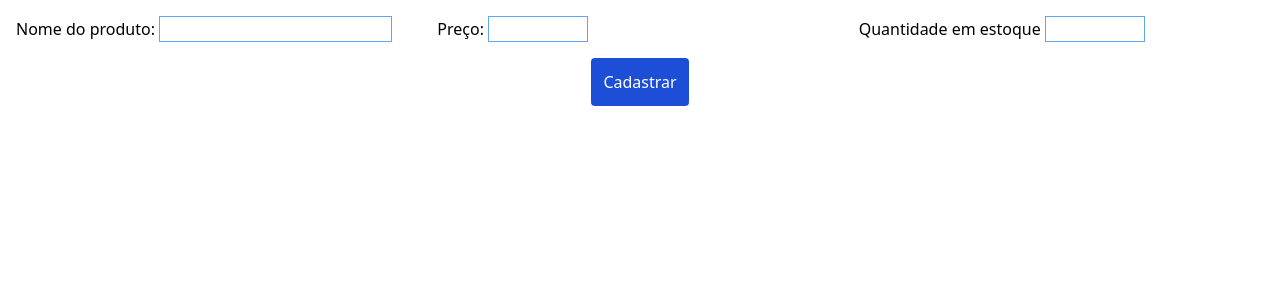
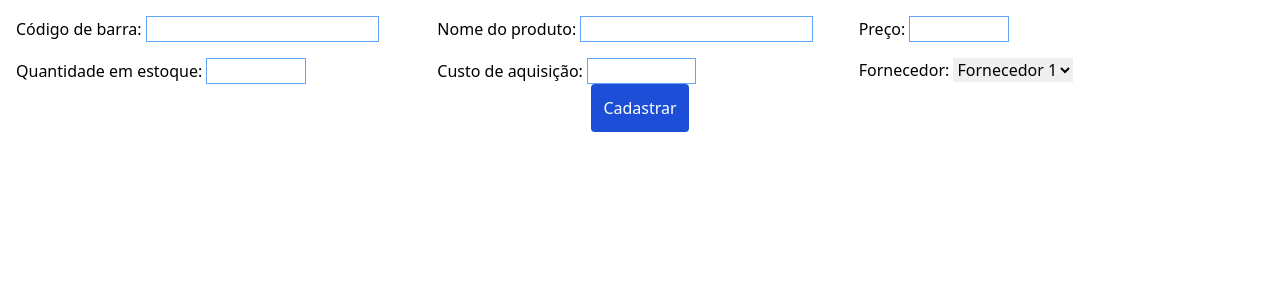
Before and after one commit to ProfessorAndersonChoren/webII_manha, a PHP site: page /src/View/form_add_product.php in a window 1280 px wide. Shown: the top 300 px of the page. Run offline with PHP 8.4, Linux system fonts and the light colour scheme.

Commit message:
Atualização do form de cadastro de produtos

```diff
--- a/loja_de_varejo/index.html
+++ b/loja_de_varejo/index.html
@@ -5,7 +5,7 @@
     <meta http-equiv="X-UA-Compatible" content="IE=edge">
     <meta name="viewport" content="width=device-width, initial-scale=1.0">
     <title>Loja de varejo - Home</title>
-    <link rel="stylesheet" href="view/css/style.css">
+    <link rel="stylesheet" href="src/View/css/style.css">
 </head>
 <body>
     <header class="bg-blue-400">
@@ -15,7 +15,7 @@
                     <a href="#">Home</a>
                 </li>
                 <li>
-                    <a href="view/form_add_product.php">Novo produto</a>
+                    <a href="src/View/form_add_product.php">Novo produto</a>
                 </li>
             </ul>
         </nav>
--- a/loja_de_varejo/src/Model/Sale.php
+++ b/loja_de_varejo/src/Model/Sale.php
@@ -23,5 +23,4 @@ class Sale
     {
         return $product->price * $product->quantity;
     }
-
 }
--- a/loja_de_varejo/src/View/css/style.css
+++ b/loja_de_varejo/src/View/css/style.css
@@ -558,13 +558,13 @@ video {
   --tw-backdrop-sepia:  ;
 }
 
-.m-4 {
-  margin: 1rem;
+.mx-4 {
+  margin-left: 1rem;
+  margin-right: 1rem;
 }
 
-.my-4 {
+.mt-4 {
   margin-top: 1rem;
-  margin-bottom: 1rem;
 }
 
 .flex {
@@ -592,33 +592,9 @@ video {
   border-width: 1px;
 }
 
-.border-b {
-  border-bottom-width: 1px;
-}
-
 .border-blue-400 {
   --tw-border-opacity: 1;
   border-color: rgb(96 165 250 / var(--tw-border-opacity));
-}
-
-.border-blue-900 {
-  --tw-border-opacity: 1;
-  border-color: rgb(30 58 138 / var(--tw-border-opacity));
-}
-
-.border-blue-50 {
-  --tw-border-opacity: 1;
-  border-color: rgb(239 246 255 / var(--tw-border-opacity));
-}
-
-.border-blue-100 {
-  --tw-border-opacity: 1;
-  border-color: rgb(219 234 254 / var(--tw-border-opacity));
-}
-
-.border-blue-500 {
-  --tw-border-opacity: 1;
-  border-color: rgb(59 130 246 / var(--tw-border-opacity));
 }
 
 .bg-blue-400 {
--- a/loja_de_varejo/src/View/form_add_product.php
+++ b/loja_de_varejo/src/View/form_add_product.php
@@ -11,7 +11,11 @@
 
 <body>
     <form action="../controller/Product.php" method="POST">
-        <section class="m-4 columns-3">
+        <section class="mx-4 mt-4 columns-3">
+            <article>
+                <label for="barCode" class="cursor-pointer">Código de barra: </label>
+                <input type="number" name="barCode" id="barCode" class="border border-blue-400" required>
+            </article>
             <article>
                 <label for="name" class="cursor-pointer">Nome do produto: </label>
                 <input type="text" id="name" name="name" class="border border-blue-400" required>
@@ -20,9 +24,23 @@
                 <label for="price" class="cursor-pointer">Preço: </label>
                 <input type="number" id="price" name="price" min=1 max=1000 class="border border-blue-400" required>
             </article>
+        </section>
+        <section class="mx-4 mt-4 columns-3">
             <article>
-                <label for="quantity" class="cursor-pointer">Quantidade em estoque</label>
+                <label for="quantity" class="cursor-pointer">Quantidade em estoque: </label>
                 <input type="number" name="quantity" id="quantity" class="border border-blue-400" required min=1 max=1000>
+            </article>
+            <article>
+                <label for="cost" class="cursor-pointer">Custo de aquisição: </label>
+                <input type="number" name="cost" id="cost" class="border border-blue-400" required min=1 max=10000>
+            </article>
+            <article>
+                <label for="provider" class="cursor-pointer">Fornecedor: </label>
+                <select>
+                    <option value=1>Fornecedor 1</option>
+                    <option value=2>Fornecedor 2</option>
+                    <option value=3>Fornecedor 3</option>
+                </select>
             </article>
         </section>
         <article class="flex justify-center">
```
Also changed, not shown: loja_de_varejo/src/Model/Product.php (+7 -9 lines).
